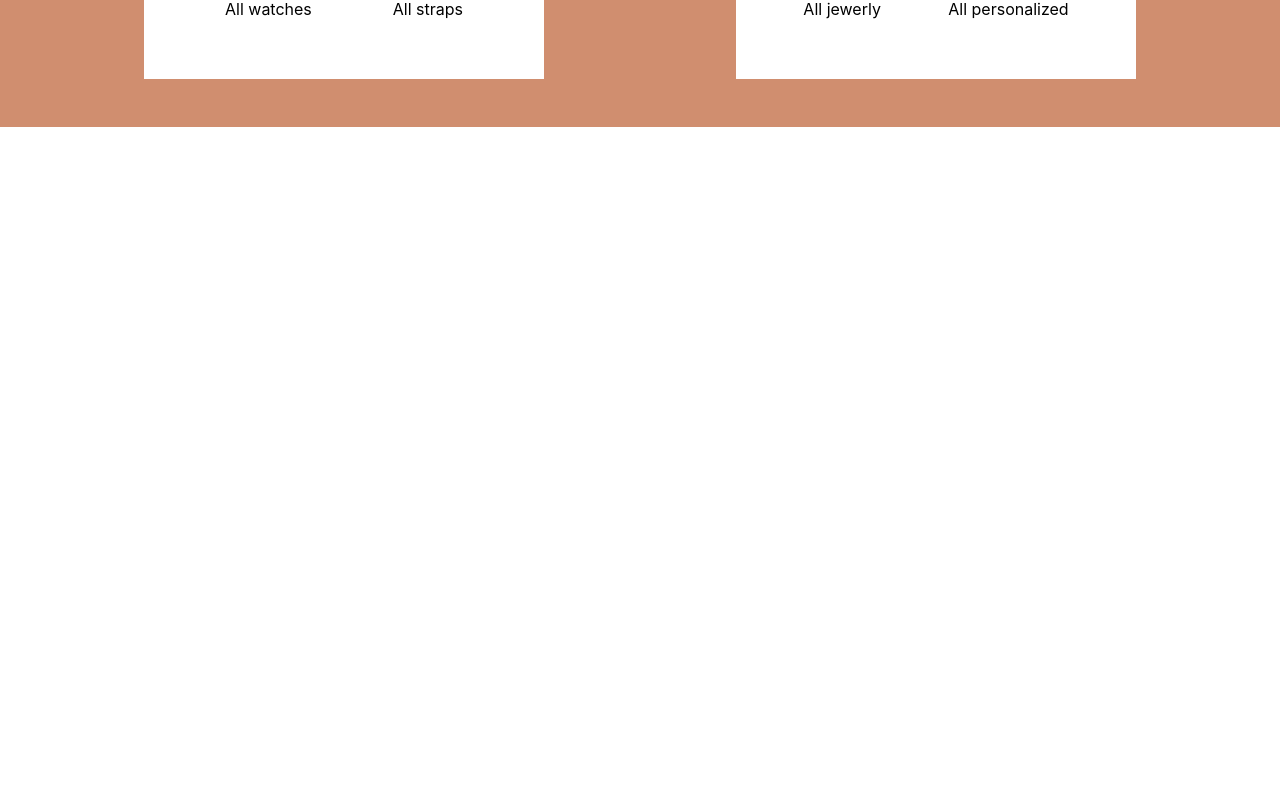
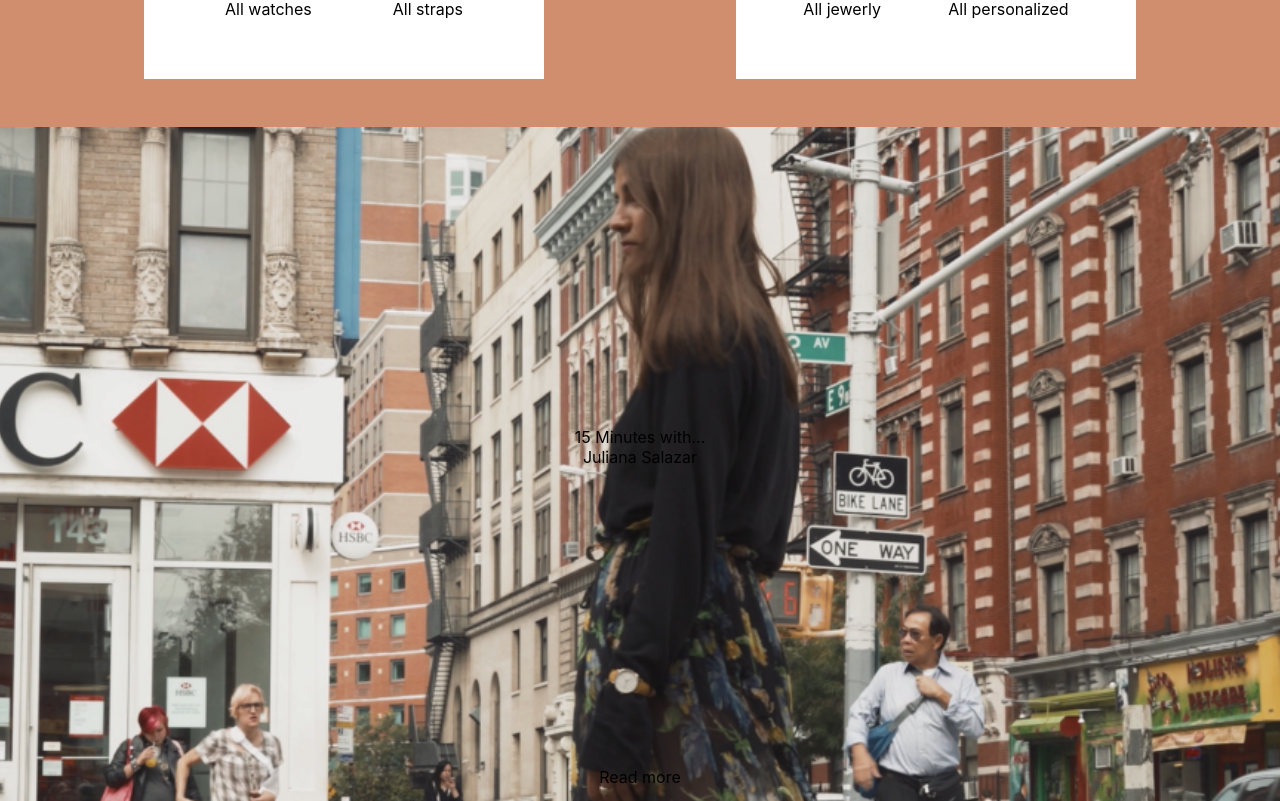
Before and after one commit to MarioSilvaPrada/rosefield_website, a React (Create React App) app: page / in a window 1280 px wide. Shown: the part 1899-2700 px from the top of the page. Before the commit the page ends 2026 px from the top, so only its background shows below. Built offline with nearby package versions, Linux system fonts and the light colour scheme.

Commit message:
updating

```diff
--- a/src/App.js
+++ b/src/App.js
@@ -6,6 +6,7 @@ import Header from "./components/Header";
 import Main from "./components/Main";
 import Story from "./components/Story";
 import Shop from "./components/Shop";
+import Video from "./components/Video";
 
 import { animateHTML } from "./config/animation";
 
@@ -24,6 +25,7 @@ class App extends React.Component {
         <Main />
         <Story />
         <Shop />
+        <Video />
       </div>
     );
   }
--- /dev/null
+++ b/src/components/Video.jsx
@@ -0,0 +1,38 @@
+import React from "react";
+import styled from "styled-components";
+
+import videoImage from "../config/img/videoImage.png";
+
+const StyledVideo = styled.div`
+  background-image: url(${videoImage});
+  height: 60rem;
+  width: 100%;
+  background-size: cover;
+  background-position: center;
+  display: flex;
+  flex-direction: column;
+  justify-content: space-evenly;
+
+  .read-more {
+    ${'' /* align-self: flex-start;
+    padding: 0 1.5rem 0.7rem 0;
+    border-bottom: 1px solid black; */}
+  }
+
+  .person {
+      display: flex;
+      flex-direction: column;
+  }
+`;
+
+const Video = () => (
+  <StyledVideo>
+    <div className="person">
+      <span>15 Minutes with...</span>
+      <span>Juliana Salazar</span>
+    </div>
+    <div className="read-more">Read more</div>
+  </StyledVideo>
+);
+
+export default Video;
```
Also changed, not shown: src/config/img/videoImage.png (added), src/config/styles.js (line endings or trailing spaces).
